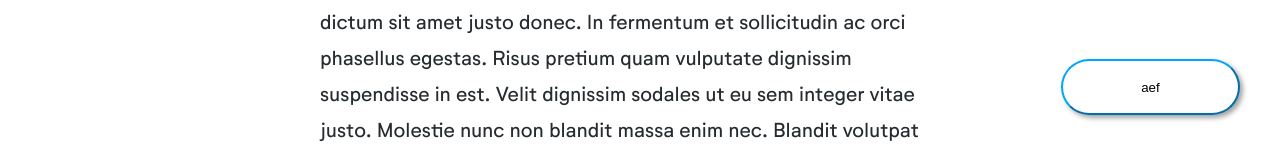
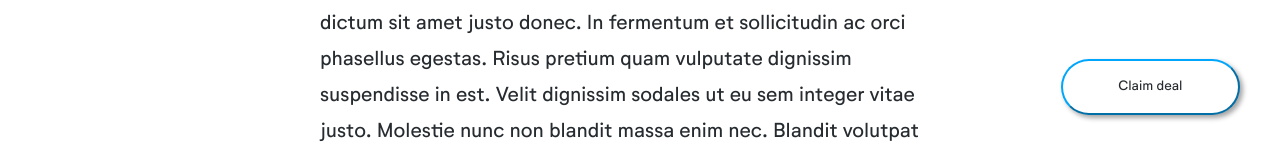
Before and after one commit to FreshHeadsSem3/Frontend, an Angular app in the folder FreshHeadFrontend/: page / in a window 1280 px wide. Shown: the part 645-800 px from the top of the page. Built offline with nearby package versions, Linux system fonts and the light colour scheme.

Commit message:
Claim button
Claim button

```diff
--- a/FreshHeadFrontend/src/app/deal/info-deals/info-deals.component.css
+++ b/FreshHeadFrontend/src/app/deal/info-deals/info-deals.component.css
@@ -41,4 +41,6 @@
   border-color: #00a6fb;
   border-width: 2px;
   box-shadow: 3px 3px 5px #0000005c;
+  font-family: Neutrif;
+  color: #262b30;
 }
--- a/FreshHeadFrontend/src/app/deal/info-deals/info-deals.component.html
+++ b/FreshHeadFrontend/src/app/deal/info-deals/info-deals.component.html
@@ -6,5 +6,5 @@
   <p class="description">Lorem ipsum dolor sit amet, consectetur adipiscing elit, sed do eiusmod tempor incididunt ut labore et dolore magna aliqua. Sed blandit libero volutpat sed cras. Faucibus nisl tincidunt eget nullam. Pellentesque sit amet porttitor eget dolor morbi. Cursus sit amet dictum sit amet justo donec. In fermentum et sollicitudin ac orci phasellus egestas. Risus pretium quam vulputate dignissim suspendisse in est. Velit dignissim sodales ut eu sem integer vitae justo. Molestie nunc non blandit massa enim nec. Blandit volutpat maecenas volutpat blandit aliquam etiam erat. Id neque aliquam vestibulum morbi blandit cursus risus.
     <br>Sagittis vitae et leo duis ut diam quam. Nunc aliquet bibendum enim facilisis gravida. Massa id neque aliquam vestibulum morbi blandit cursus risus at. Maecenas accumsan lacus vel facilisis. Varius sit amet mattis vulputate enim nulla aliquet porttitor lacus. Leo integer malesuada nunc vel. Viverra accumsan in nisl nisi scelerisque eu ultrices. Velit laoreet id donec ultrices tincidunt arcu non. Turpis tincidunt id aliquet risus feugiat in ante metus dictum. Purus semper eget duis at tellus at. Laoreet sit amet cursus sit amet dictum sit amet justo. Hendrerit dolor magna eget est lorem ipsum. Fusce ut placerat orci nulla pellentesque dignissim enim. Faucibus pulvinar elementum integer enim neque volutpat. In hendrerit gravida rutrum quisque. Ultrices neque ornare aenean euismod elementum nisi. Vestibulum sed arcu non odio euismod. Id consectetur purus ut faucibus pulvinar elementum integer enim. Tellus mauris a diam maecenas sed enim ut sem. Dictum varius duis at consectetur lorem donec massa.
   </p>
-  <button class="corner_button">aef</button>
+  <button class="corner_button">Claim deal</button>
 </div>
```
